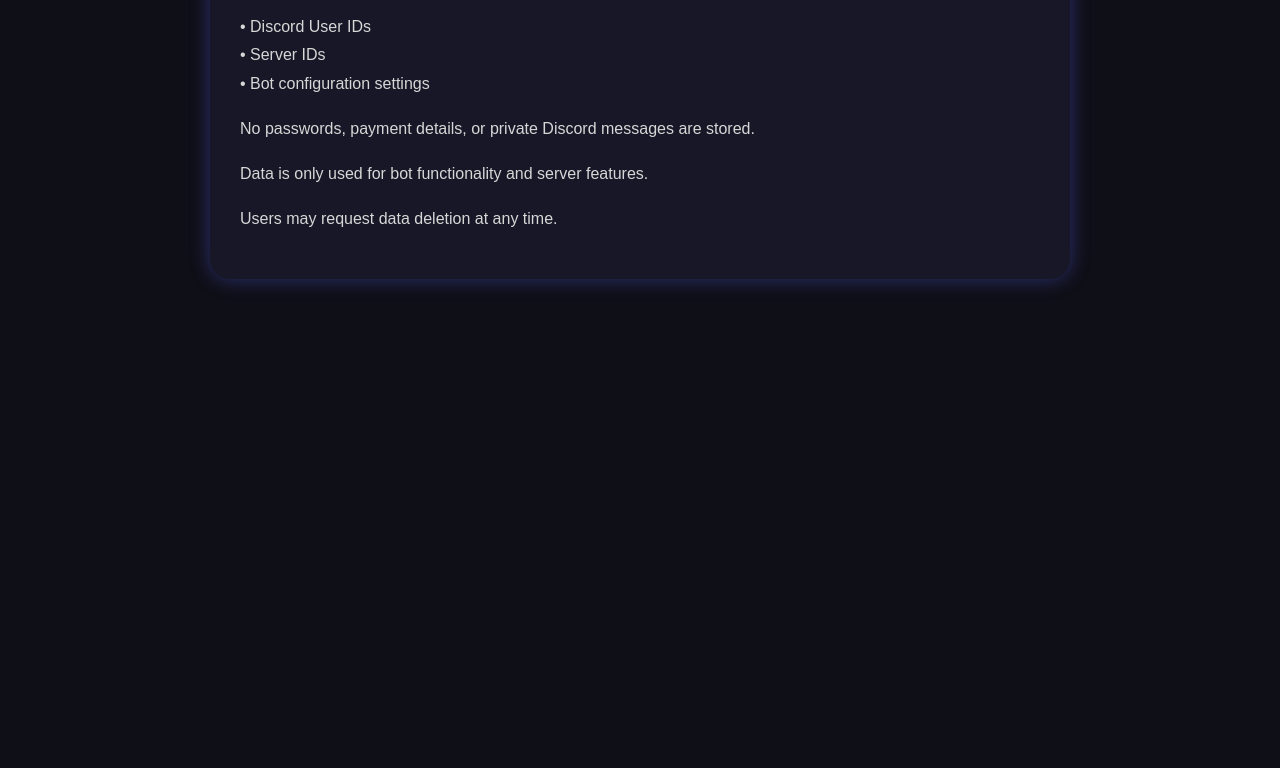
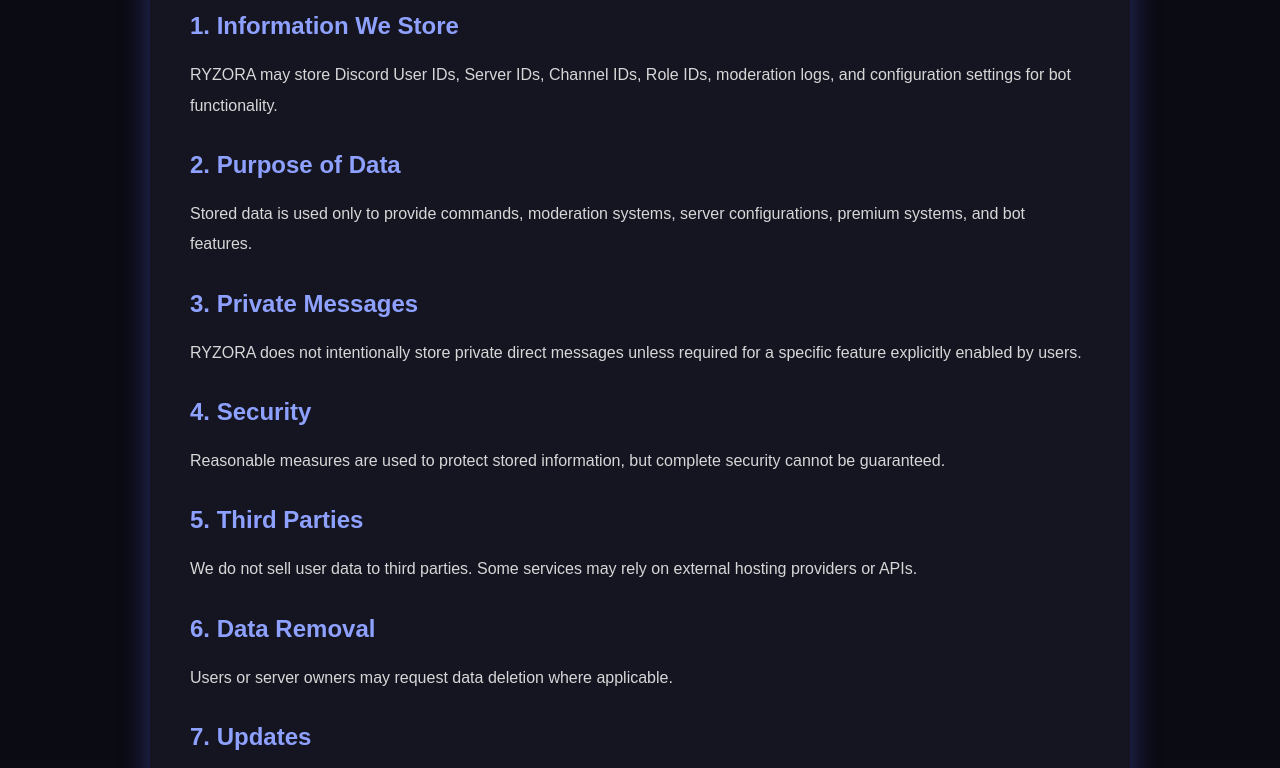
Before and after one commit to ZCZXK/RYZORAPOLICY-, a plain HTML site: page privacy.html in a window 1280 px wide. Shown: the part 182-950 px from the top of the page. Before the commit the page ends 800 px from the top, so only its background shows below. Drawn offline with Linux system fonts and the light colour scheme.

Commit message:
Refactor privacy policy HTML structure and styles

````diff
--- a/privacy.html
+++ b/privacy.html
@@ -1,3 +1,4 @@
+```html
 <!DOCTYPE html>
 <html lang="en">
 <head>
@@ -6,60 +7,85 @@
 <title>Privacy Policy</title>
 
 <style>
+
 body{
-      margin:0;
-      padding:40px;
-      background:#0f0f17;
+background:#0b0b13;
 color:white;
 font-family:Arial,sans-serif;
+padding:40px 20px;
 }
 
-    .box{
-      max-width:800px;
+.container{
+max-width:900px;
 margin:auto;
-      background:#171727;
-      padding:30px;
-      border-radius:20px;
-      box-shadow:0 0 20px rgba(88,101,242,0.4);
+background:#151522;
+padding:40px;
+border-radius:25px;
+box-shadow:0 0 30px rgba(88,101,242,0.4);
 }
 
 h1{
 color:#5865F2;
+margin-bottom:25px;
+}
+
+h2{
+margin-top:30px;
+color:#8ea1ff;
 }
 
 p{
-      line-height:1.8;
+line-height:1.9;
 color:#d7d7d7;
+margin-top:10px;
 }
+
 </style>
 </head>
+
 <body>
 
-<div class="box">
+<div class="container">
+
 <h1>Privacy Policy</h1>
 
+<h2>1. Information We Store</h2>
 <p>
-    This bot may collect and store limited data such as:
+RYZORA may store Discord User IDs, Server IDs, Channel IDs, Role IDs, moderation logs, and configuration settings for bot functionality.
 </p>
 
+<h2>2. Purpose of Data</h2>
 <p>
-    • Discord User IDs<br>
-    • Server IDs<br>
-    • Bot configuration settings
+Stored data is used only to provide commands, moderation systems, server configurations, premium systems, and bot features.
 </p>
 
+<h2>3. Private Messages</h2>
 <p>
-    No passwords, payment details, or private Discord messages are stored.
+RYZORA does not intentionally store private direct messages unless required for a specific feature explicitly enabled by users.
 </p>
 
+<h2>4. Security</h2>
 <p>
-    Data is only used for bot functionality and server features.
+Reasonable measures are used to protect stored information, but complete security cannot be guaranteed.
 </p>
 
+<h2>5. Third Parties</h2>
 <p>
-    Users may request data deletion at any time.
+We do not sell user data to third parties. Some services may rely on external hosting providers or APIs.
 </p>
+
+<h2>6. Data Removal</h2>
+<p>
+Users or server owners may request data deletion where applicable.
+</p>
+
+<h2>7. Updates</h2>
+<p>
+This Privacy Policy may be updated at any time without notice.
+</p>
+
 </div>
 
 </body>
 </html>
+```
````
Lines whose indentation alone changed are shown as unchanged.
